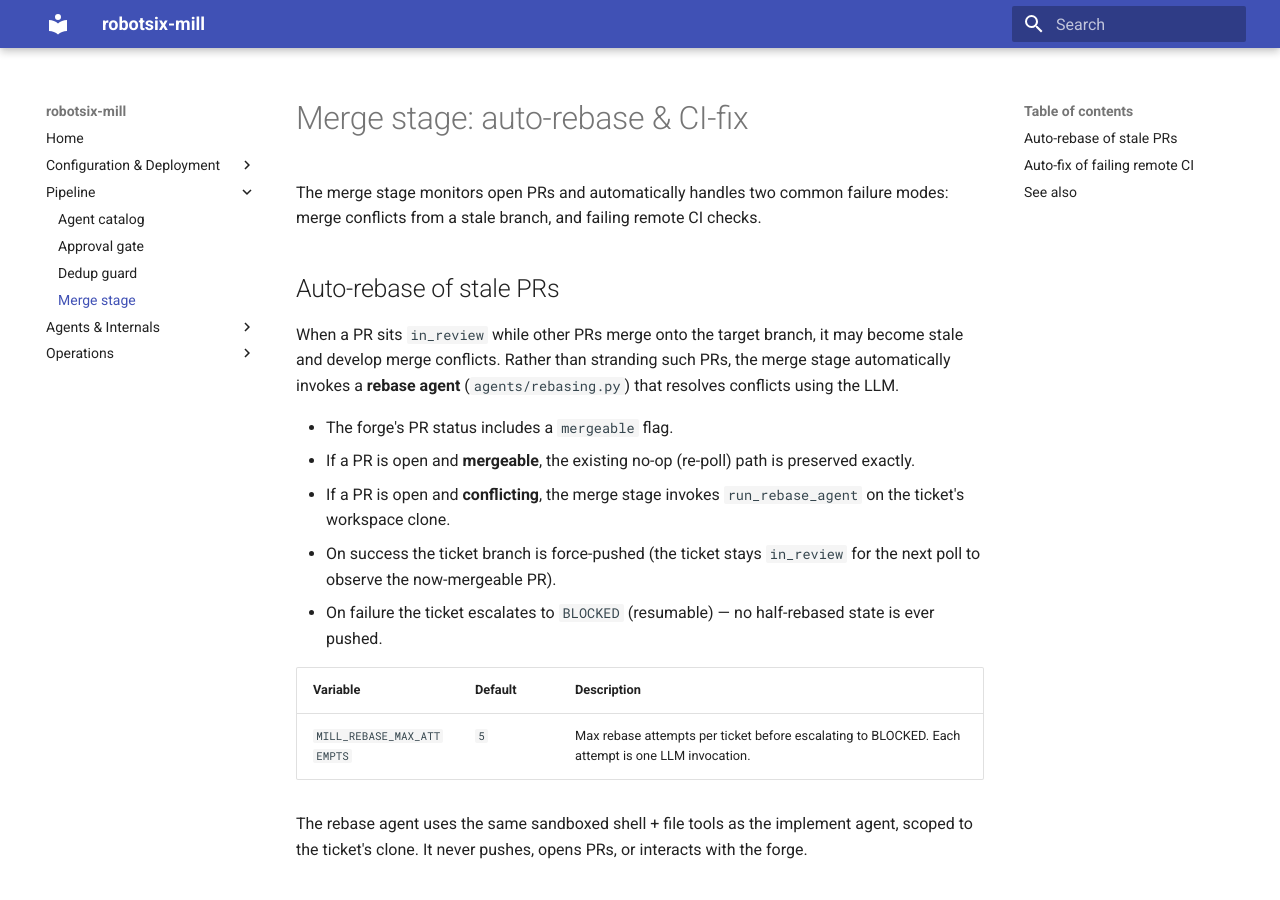
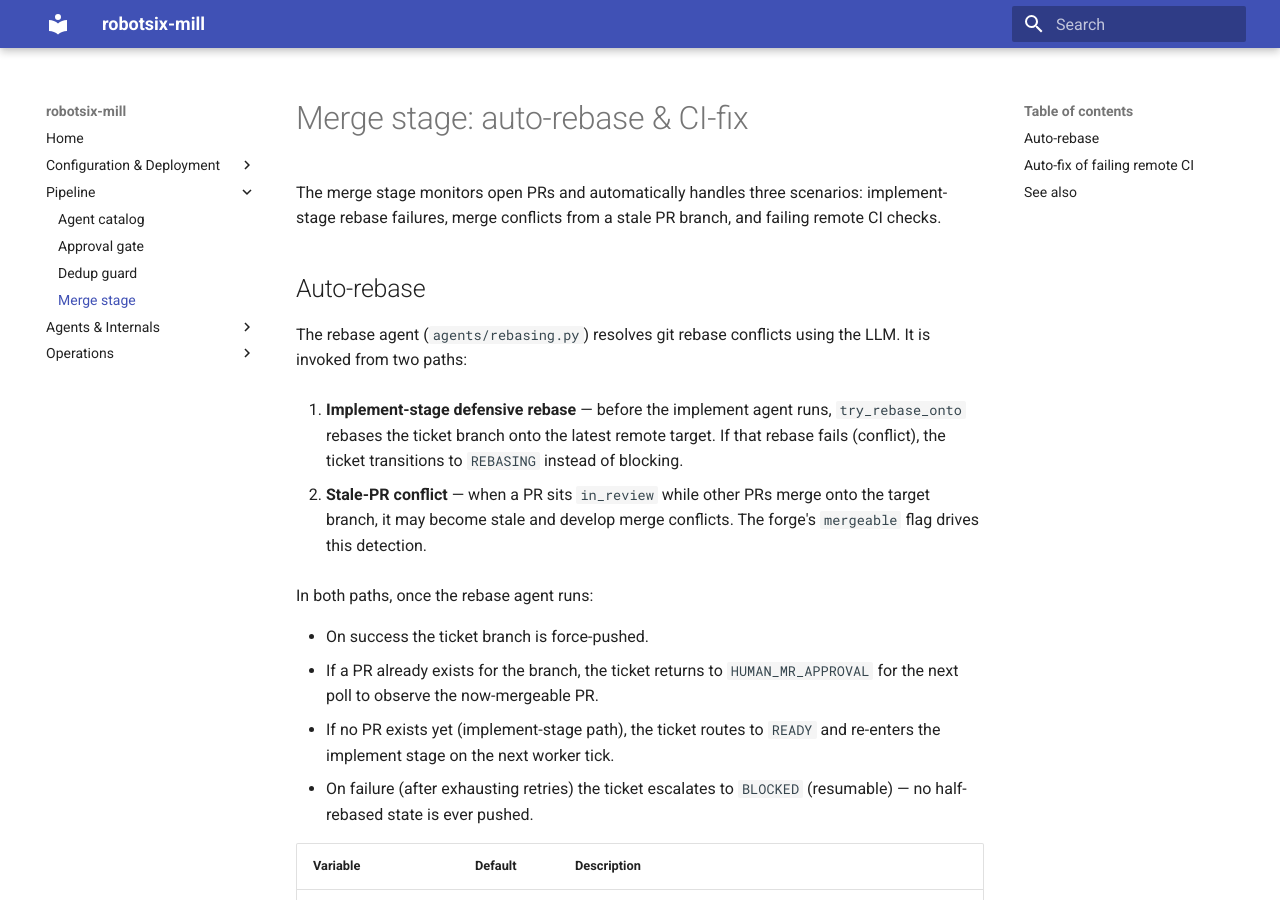
Before and after one commit to damien-robotsix/robotsix-mill, an MkDocs documentation site: the page built from docs/merge-stage.md, in a window 1280 px wide and 900 px high. Built offline with MkDocs 1.6.1 and Material for MkDocs 9.7.7, drawn with Linux system fonts in a browser that asks for light colours.

Commit message:
mill(docs): Implement stage: route to REBASING (let the rebase agent try) when try_rebase_onto fails, instead of BLOCKED (20260524T214457Z-implement-stage-route-to-rebasing-let-th-b7e6)

```diff
--- a/docs/merge-stage.md
+++ b/docs/merge-stage.md
@@ -1,25 +1,32 @@
 # Merge stage: auto-rebase & CI-fix
 
-The merge stage monitors open PRs and automatically handles two common
-failure modes: merge conflicts from a stale branch, and failing remote
-CI checks.
+The merge stage monitors open PRs and automatically handles three
+scenarios: implement-stage rebase failures, merge conflicts from a
+stale PR branch, and failing remote CI checks.
 
-## Auto-rebase of stale PRs
+## Auto-rebase
 
-When a PR sits `in_review` while other PRs merge onto the target branch,
-it may become stale and develop merge conflicts. Rather than stranding
-such PRs, the merge stage automatically invokes a **rebase agent**
-(`agents/rebasing.py`) that resolves conflicts using the LLM.
+The rebase agent (`agents/rebasing.py`) resolves git rebase conflicts
+using the LLM. It is invoked from two paths:
 
-- The forge's PR status includes a `mergeable` flag.
-- If a PR is open and **mergeable**, the existing no-op (re-poll) path
-  is preserved exactly.
-- If a PR is open and **conflicting**, the merge stage invokes
-  `run_rebase_agent` on the ticket's workspace clone.
-- On success the ticket branch is force-pushed (the ticket stays
-  `in_review` for the next poll to observe the now-mergeable PR).
-- On failure the ticket escalates to `BLOCKED` (resumable) — no
-  half-rebased state is ever pushed.
+1. **Implement-stage defensive rebase** — before the implement agent
+   runs, `try_rebase_onto` rebases the ticket branch onto the latest
+   remote target. If that rebase fails (conflict), the ticket transitions
+   to `REBASING` instead of blocking.
+
+2. **Stale-PR conflict** — when a PR sits `in_review` while other PRs
+   merge onto the target branch, it may become stale and develop merge
+   conflicts. The forge's `mergeable` flag drives this detection.
+
+In both paths, once the rebase agent runs:
+
+- On success the ticket branch is force-pushed.
+  - If a PR already exists for the branch, the ticket returns to
+    `HUMAN_MR_APPROVAL` for the next poll to observe the now-mergeable PR.
+  - If no PR exists yet (implement-stage path), the ticket routes to
+    `READY` and re-enters the implement stage on the next worker tick.
+- On failure (after exhausting retries) the ticket escalates to
+  `BLOCKED` (resumable) — no half-rebased state is ever pushed.
 
 | Variable | Default | Description |
 |---|---|---|
```
Also changed, not shown: docs/agents.md (+1 -1 lines).
